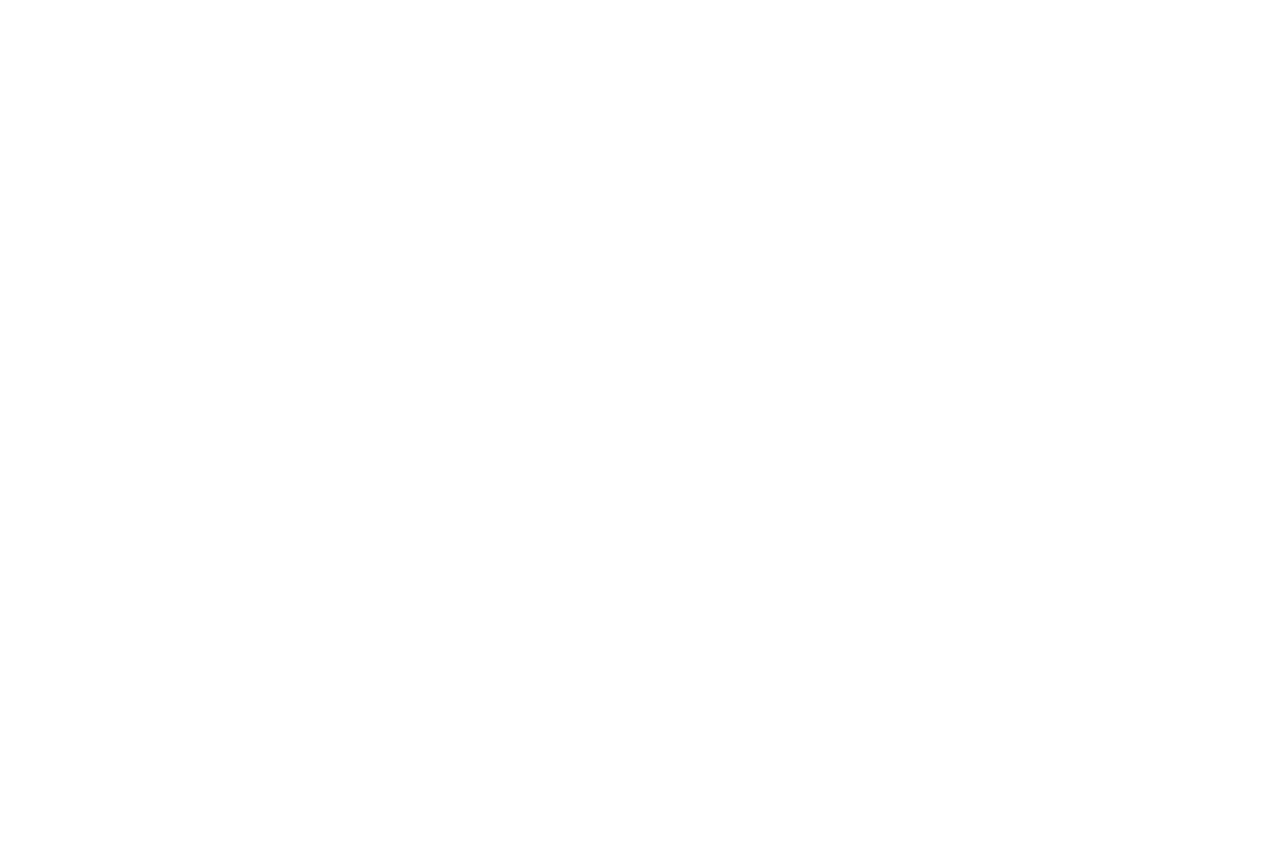
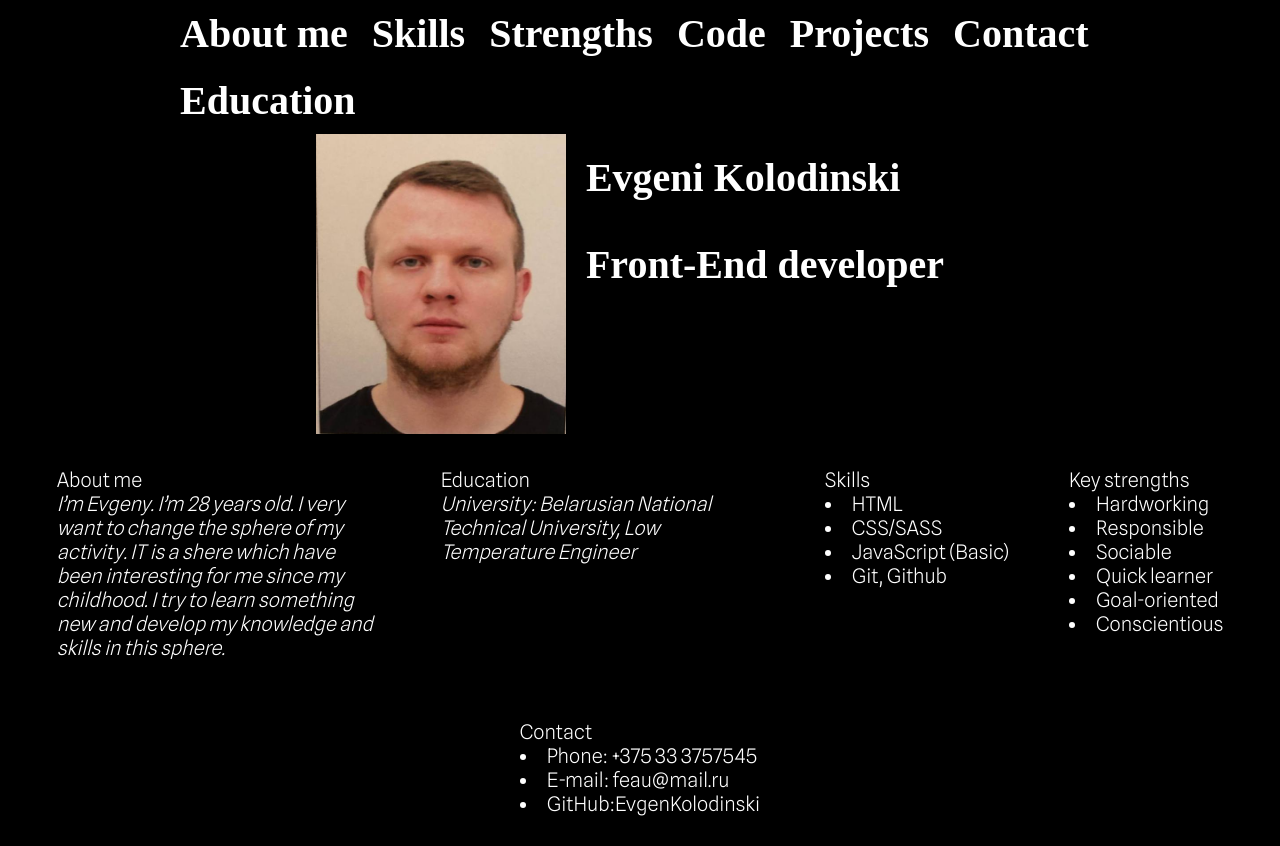
Before and after one commit to EvgenKolodinski/rsschool-cv, a plain HTML site: page index.html in a window 1280 px wide. Before the commit the page ends 800 px from the top, so only its background shows below. Drawn offline with Linux system fonts and the light colour scheme; a web font is replaced by a local one.

Commit message:
docs: new files

```diff
--- a/index.html
+++ b/index.html
@@ -5,8 +5,80 @@
     <meta http-equiv="X-UA-Compatible" content="IE=edge">
     <meta name="viewport" content="width=device-width, initial-scale=1.0">
     <title>Document</title>
+    <link rel="stylesheet" href="style.css" />
 </head>
 <body>
+   <header>
+    <nav class="nav">
+        <ul class="nav__list">
+            <li class="nav__item"><a href="#about-me">About me</a></li>
+            <li class="nav__item"><a href="#skills">Skills</a></li>
+            <li class="nav__item"><a href="#strengths">Strengths</a></li>
+            <li class="nav__item"><a href="#code-example">Code</a></li>
+            <li class="nav__item"><a href="#projects">Projects</a></li>
+            <li class="nav__item"><a href="#contact">Contact</a></li>
+            <li class="nav__item"><a href="#education">Education</a></li>
+          </ul>
+      </nav>
+   </header>
+   <div class="conteiner">
+    <div class="foto-name">
+        <div class="foto">
+         <img
+         src="Photo.jpg"
+         width="250"
+         height="300"
 
+         alt="Photo Evgeni Kolodinski"
+       />
+
+        </div>
+
+    </div>
+    <div class="name">
+        <h1> Evgeni Kolodinski</h1>
+        <p> Front-End developer </p>
+
+    </div>
+   </div>
+    <div class="conteiner-info">
+        <div class="Contact">
+            <h2 class="info">About me</h2>
+            <i>I’m Evgeny. I’m 28 years old. I very want to change the sphere of my activity. IT is a shere which have been interesting for me since my childhood. I try to learn something new and develop my knowledge and skills in this sphere.
+            </i>
+
+        </div>
+        <div class="Contact">
+            <h2 class="info">Education</h2>
+            <i>
+                University: Belarusian National Technical University, Low Temperature Engineer
+            </i>
+        </div>
+        <div class="Contact">
+            <h2 class="info">Skills</h2>
+            <li>HTML </li>
+            <li>CSS/SASS </li>
+            <li>JavaScript (Basic) </li>
+            <li>Git, Github </li>
+
+        </div>
+        <div class="Contact">
+            <h2 class="info">Key strengths</h2>
+            <li>Hardworking </li>
+            <li>Responsible </li>
+            <li>Sociable</li>
+            <li>Quick learner</li>
+            <li>Goal-oriented </li>
+            <li>Conscientious</li>
+
+        </div>
+        <div class="Contact">
+            <h2 class="info">Contact</h2>
+            <li>Phone: +375 33 3757545 </li>
+            <li>E-mail: feau@mail.ru </li>
+            <li>GitHub:EvgenKolodinski</li>
+        </div>
+
+    </div>
 </body>
 </html>
--- a/style.css
+++ b/style.css
@@ -0,0 +1,71 @@
+@import url('https://fonts.googleapis.com/css2?family=Island+Moments&display=swap');
+@import url('https://fonts.googleapis.com/css2?family=Spline+Sans:wght@300&display=swap');
+
+* {
+    box-sizing: border-box;
+    margin: 0;
+    padding: 0;
+    background-color: black;
+}
+li, a {
+    font-family: Island Moments;
+    font-weight: 800;
+    font-size: 40px;
+    color: white;
+    text-decoration: none;
+}
+.header {
+    display: flex;
+    justify-content: center;
+    padding: 30px 10%;
+    height: 50px;
+    background-color: black;
+    width: 940px;
+}
+.nav {
+    display: flex;
+    justify-content: center;
+}
+.nav__list{
+    list-style: none;
+    width: 940px;
+}
+.nav__list li {
+    display: inline-block;
+    padding: 10px 10px;
+
+}
+.nav__list li a:hover {
+    color: red;
+}
+.conteiner {
+    min-width: 940px;
+    display: flex;
+    justify-content: center;
+
+
+}
+.name h1 , p {
+    font-family: Island Moments;
+    font-weight: 800;
+    font-size: 40px;
+    color: white;
+    padding: 20px;
+
+}
+.conteiner-info li , h2 , i {
+    font-family: 'Spline Sans';
+    font-weight: 300;
+    font-size: 20px;
+    color: white;
+}
+.conteiner-info {
+    display: flex;
+    flex-wrap: wrap;
+    justify-content: center;
+
+}
+.Contact {
+    max-width: 30%;
+    padding: 30px;
+}
```
Also changed, not shown: photo.jpg (added), 1 other file.
